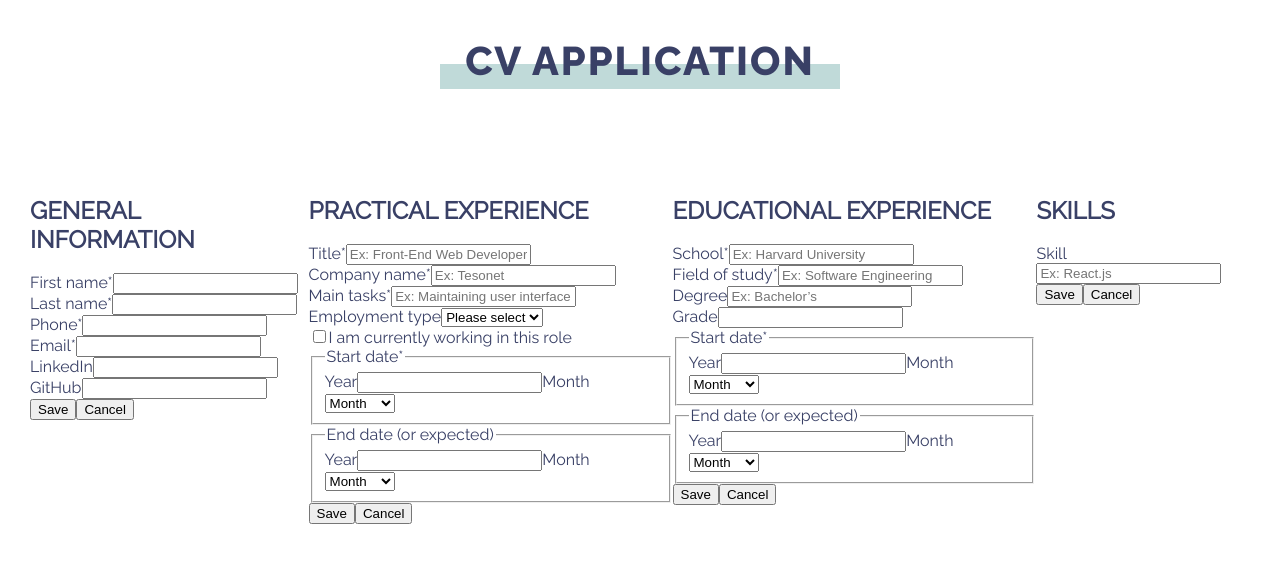
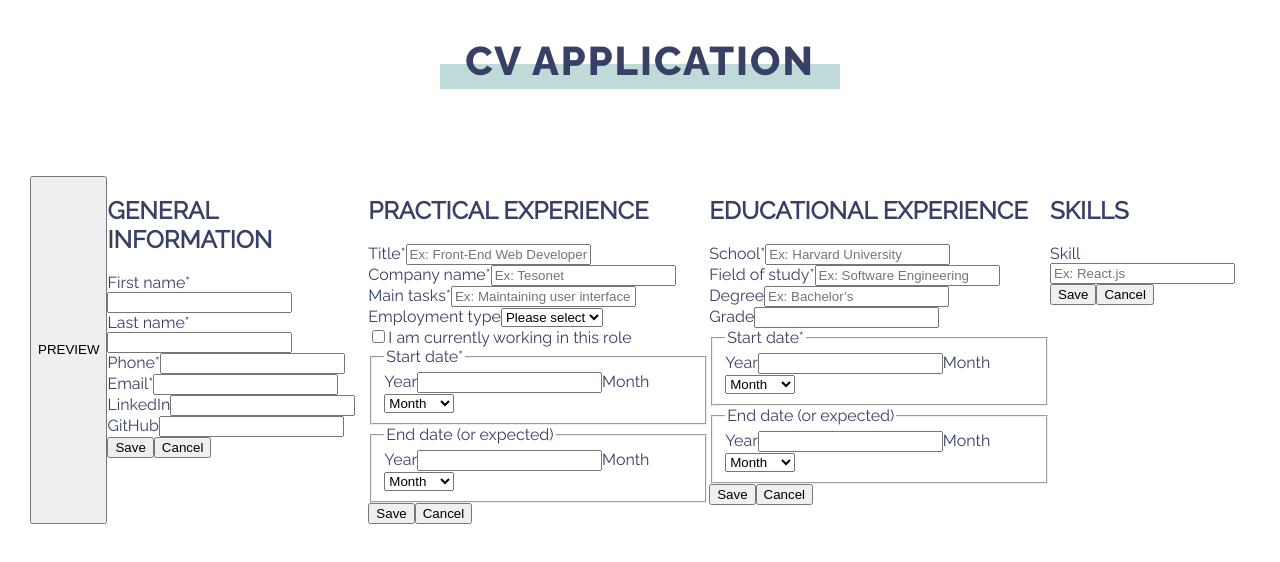
Before and after one commit to mooniiDev/cv-application, a React (Create React App) app: page / in a window 1280 px wide. Shown: the top 562 px of the page. Built offline with nearby package versions, Linux system fonts and the light colour scheme.

Commit message:
Add 'preview' button to Main component

```diff
--- a/src/components/Main.js
+++ b/src/components/Main.js
@@ -14,6 +14,7 @@ class Main extends React.Component {
   render() {
     return (
       <main id="main">
+        <input type="button" value="PREVIEW" />
         <GeneralInformation />
         <PracticalExperience />
         <EducationalExperience />
```
